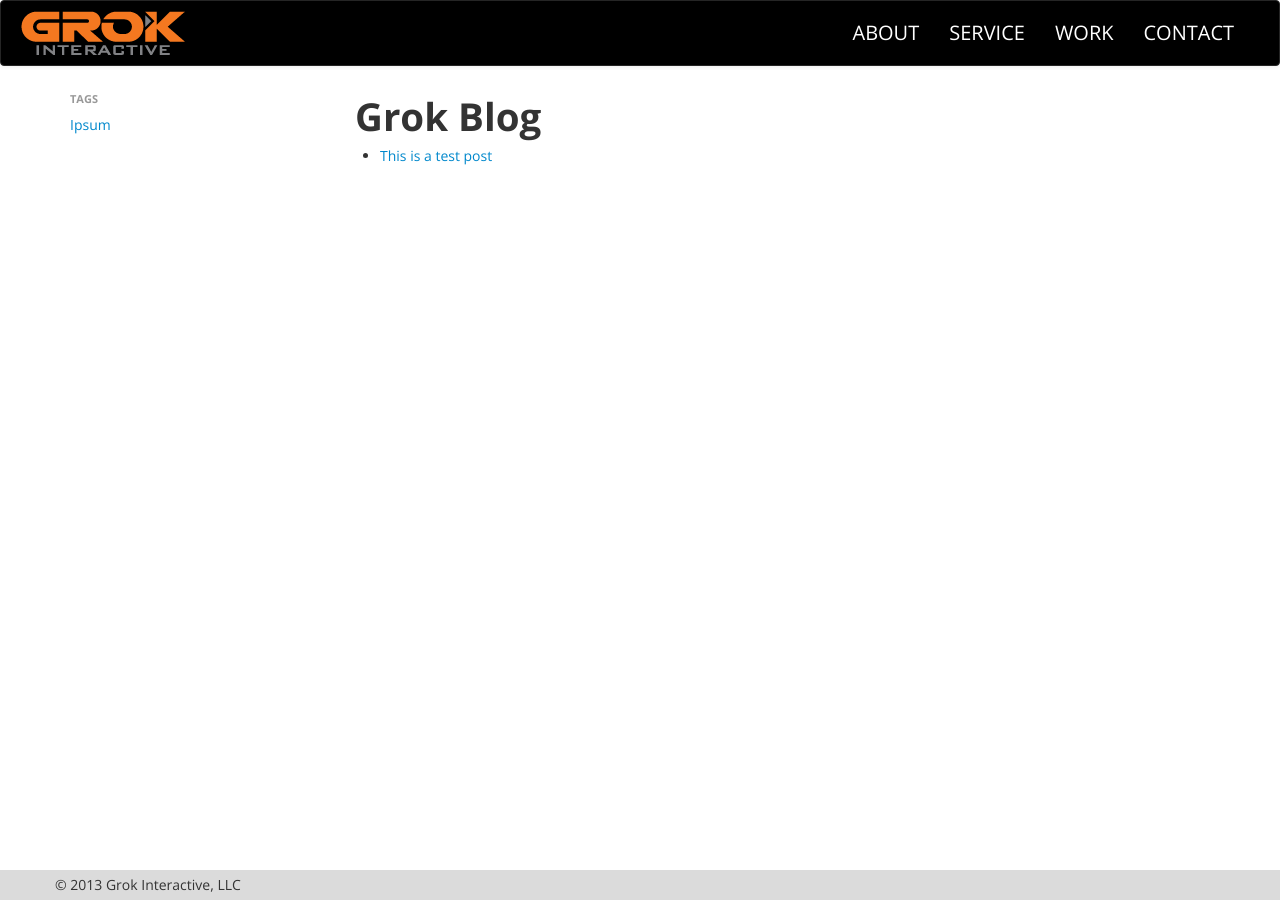
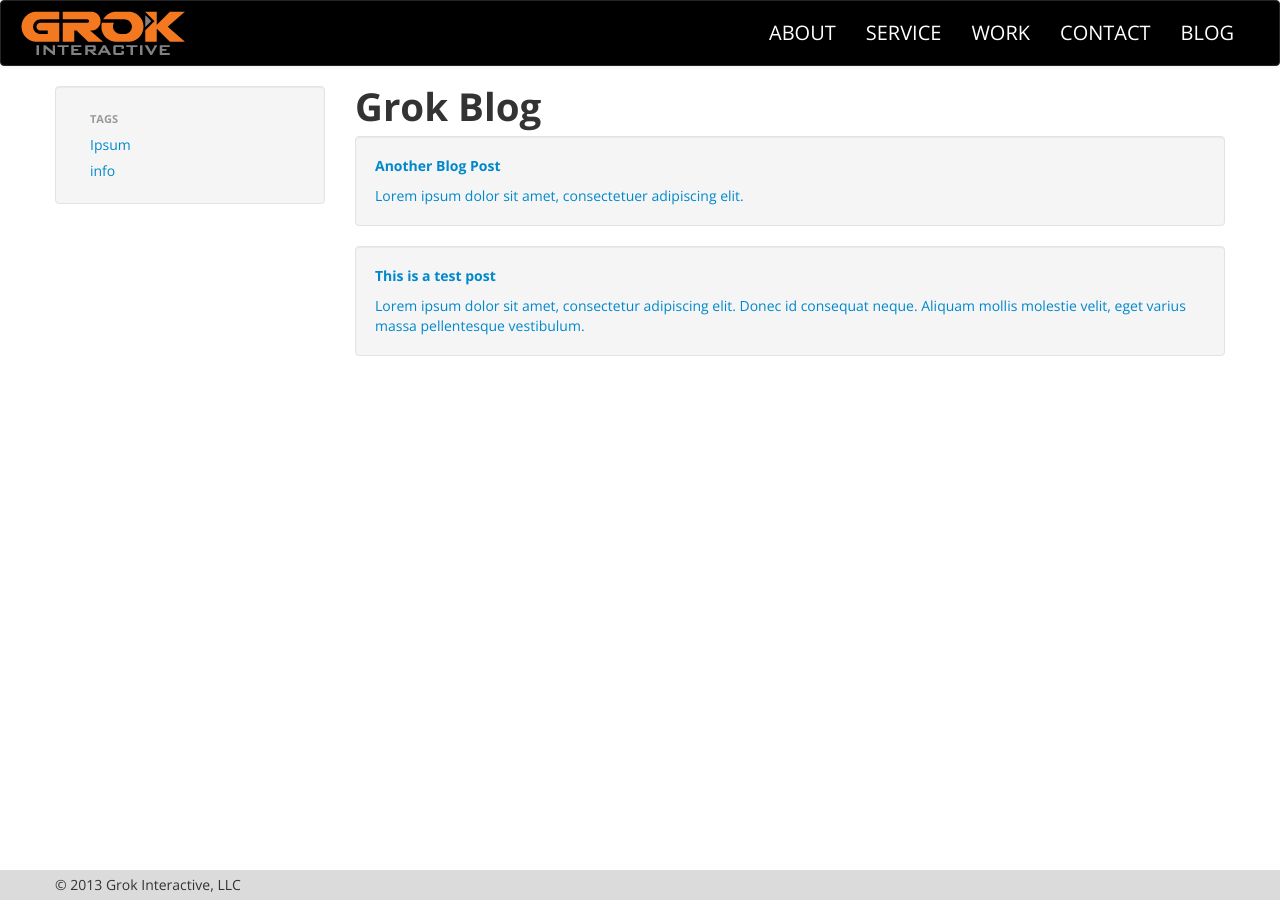
Before and after one commit to GrokInteractive/grokinteractive.github.io, a Jekyll site: the page built from blog/index.html, in a window 1280 px wide. Built offline with Jekyll 4.4.1, drawn with Linux system fonts in a browser that asks for light colours; nearby versions of some CDN libraries; Markdown is read by kramdown in place of the engine named in the settings; comment, search, counter and statistics services are not loaded.

Commit message:
Added in blog stylings, tag lists on detail pages, and blog link for the blog page

```diff
--- a/_includes/_blog.section.html
+++ b/_includes/_blog.section.html
@@ -3,6 +3,7 @@
     <div class="container">
         <div class="row">
             <div class="span3">
+                <div class="well">
                     <ul class="nav nav-list">
                         <li class="nav-header">Tags</li>
                         {% for tag in site.tags %}
@@ -10,17 +11,19 @@
                         {% endfor %}
                     </ul>
                 </div>
+            </div>
             <div class="span9" role="main">
 
                 <h1>Grok Blog</h1>
 
-                <ul>
                 {% for post in site.posts %}
-                    <li>
-                        <a href="{{ post.url }}">{{ post.title }}</a>
-                    </li>
+                <a href="{{ post.url }}" class="blog-section">
+                    <div class="well">
+                        <p><strong>{{ post.title }}</strong></p>
+                        {{ post.excerpt }}
+                    </div>
+                </a>
                 {% endfor %}
-                </ul>
 
             </div>
         </div>
--- a/_layouts/inner-pages.html
+++ b/_layouts/inner-pages.html
@@ -44,6 +44,7 @@
                                 <li class='service'><a href="/#service">Service</a></li>
                                 <li class='work'><a href="/#work">Work</a></li>
                                 <li class='contact'><a href="/#contact">Contact</a></li>
+                                <li class='blog'><a href="/blog">Blog</a></li>
                             </ul>
                         </div>
                     </div>
--- a/_layouts/tag_index.html
+++ b/_layouts/tag_index.html
@@ -2,6 +2,7 @@
 layout: inner-pages
 ---
 
+<div class="span12">
     <h2 class="post_title">{{page.title}}</h2>
     <ul>
         {% for post in site.posts %}
@@ -20,3 +21,4 @@ layout: inner-pages
         {% endfor %}
         {% endfor %}
     </ul>
+</div>
--- /dev/null
+++ b/_posts/2013-11-26-post.md
@@ -0,0 +1,21 @@
+---
+published: true
+private: false
+type: post
+layout: post
+title: Another Blog Post
+excerpt: Lorem ipsum dolor sit amet, consectetuer adipiscing elit.
+tags:
+- info
+- Ipsum
+image:
+allow_comments: true
+author_name: Chris Hardee
+author_email: chris.hardee@grok-interactive.com
+---
+
+Lorem ipsum dolor sit amet, consectetur adipiscing elit. Donec id consequat neque. Aliquam mollis molestie velit, eget varius massa pellentesque vestibulum. Cum sociis natoque penatibus et magnis dis parturient montes, nascetur ridiculus mus. Nam semper molestie orci, sit amet commodo diam laoreet in. Vivamus vehicula tortor vitae lectus tristique euismod. Suspendisse convallis leo sed justo placerat dignissim. Nulla facilisi. Nullam eu mauris vitae tellus vulputate iaculis vitae et purus. Sed accumsan lacus vel nibh scelerisque consectetur in at enim.
+
+Nullam ut ipsum justo. Cras bibendum est et purus interdum placerat. Phasellus volutpat malesuada eleifend. Aenean dapibus odio ac nisi vestibulum ut vestibulum sapien scelerisque. Vestibulum in magna vitae libero sodales commodo in sed ipsum. Nunc vestibulum nunc ac ipsum euismod in venenatis velit faucibus. Nulla non leo lorem. Phasellus eu magna mauris. Duis tincidunt porttitor tempor.
+
+Nulla pharetra tellus non est malesuada adipiscing. Vestibulum eget dui sapien. Nulla et quam ut est cursus imperdiet. Nulla non nibh vel ante venenatis tristique. Vestibulum quis enim a metus convallis commodo. Mauris ullamcorper, purus in gravida egestas, eros tortor egestas velit, suscipit vulputate leo massa sit amet erat. Vivamus sed augue eu nisl ullamcorper pulvinar et at velit. Sed pretium metus risus, non ornare erat. Quisque fermentum, libero non lobortis euismod, leo diam tempor massa, vitae ornare velit lectus et lacus. Suspendisse ut libero libero, et mollis dolor. Integer vestibulum consectetur mauris id scelerisque. Mauris venenatis neque mi, et tempor massa. Aenean a enim sed magna vestibulum elementum id ut libero. Curabitur velit dui, ornare eget volutpat eget, viverra a urna. Pellentesque eu lectus sapien.
--- a/assets/css/styles.css.less
+++ b/assets/css/styles.css.less
@@ -419,6 +419,15 @@ body {
 
   }
 
+  #blog {
+	  h1 {
+		  margin-top: 0;
+	  }
+	  a.blog-section {
+		  text-decoration: none;
+	  }
+  }
+
   #wrapper {
 	  height: 100%;
 	  min-height: 100%;
```
Also changed, not shown: _layouts/post.html (+8 -15 lines). Lines whose indentation alone changed are shown as unchanged.
